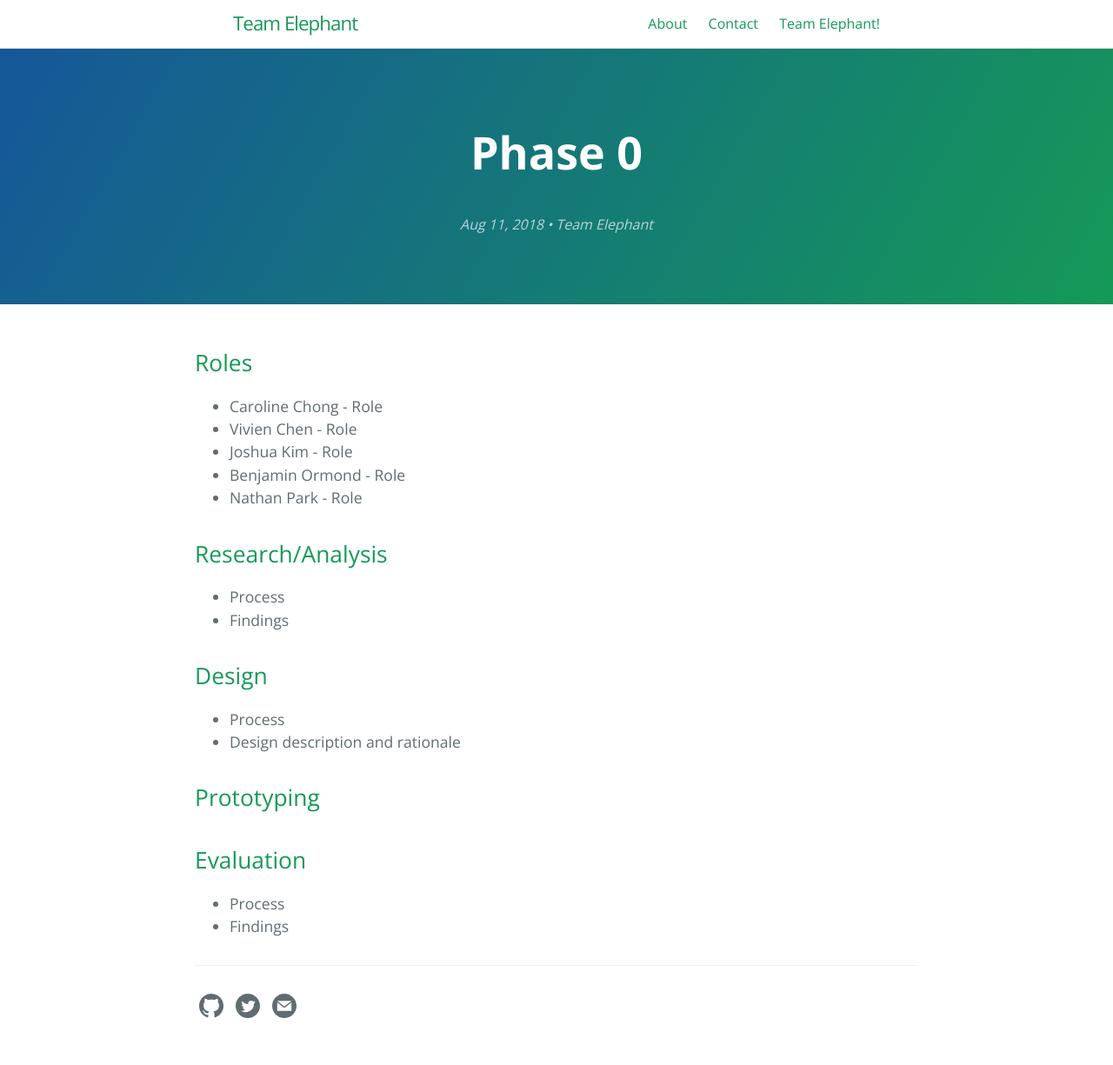
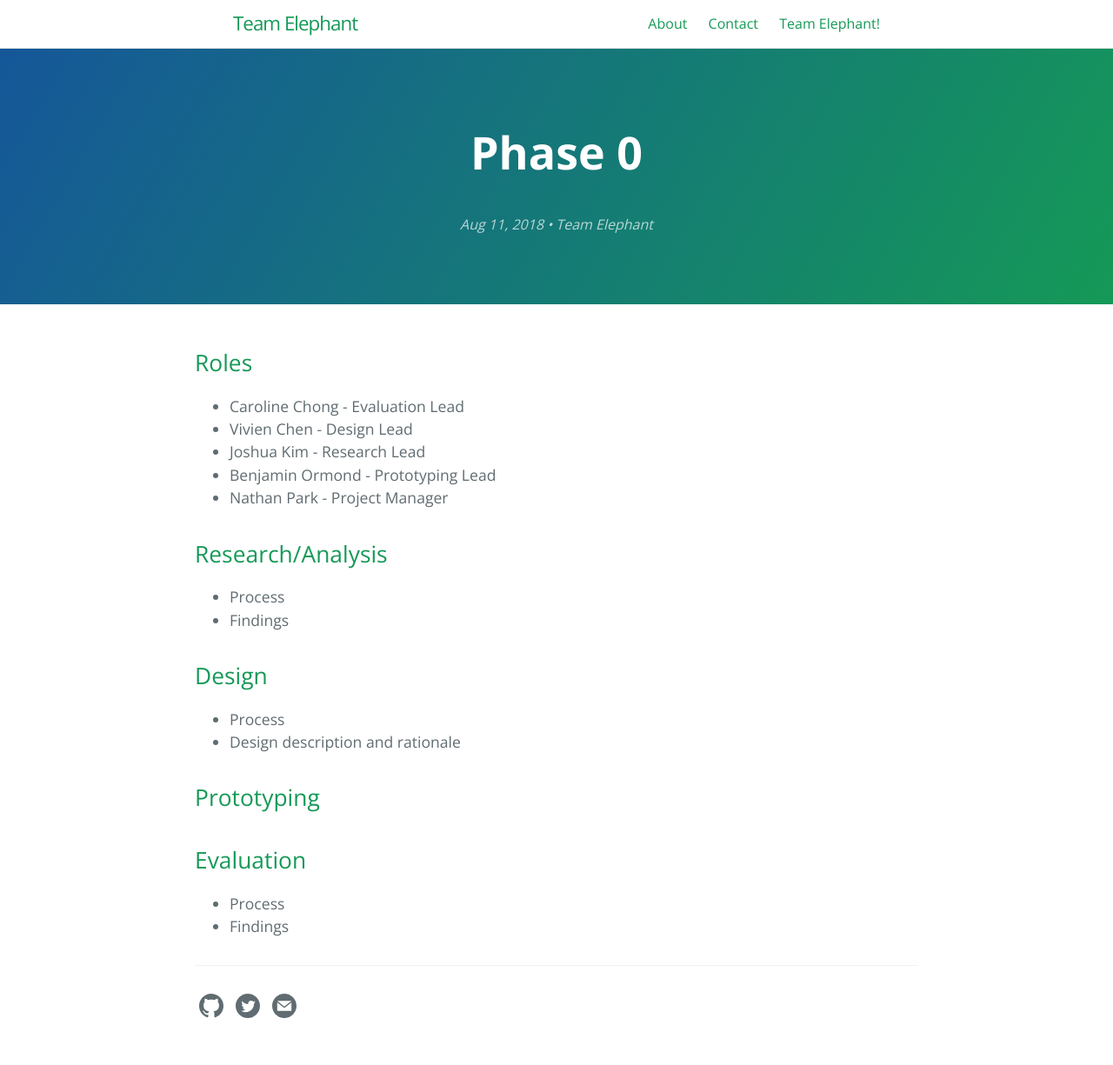
Before and after one commit to joshua-kim/team-elephant, a Jekyll site: the page built from _posts/2018-08-11-phase-0.md, in a window 1280 px wide. Shown: the whole page at 87% size. Built offline with Jekyll 4.4.1, drawn with Linux system fonts in a browser that asks for light colours.

Commit message:
Assigned roles

```diff
--- a/_posts/2018-08-11-phase-0.md
+++ b/_posts/2018-08-11-phase-0.md
@@ -3,11 +3,11 @@ layout: post
 ---
 
 ## Roles
-* Caroline Chong - Role
-* Vivien Chen - Role
-* Joshua Kim - Role
-* Benjamin Ormond - Role
-* Nathan Park - Role
+* Caroline Chong - Evaluation Lead
+* Vivien Chen - Design Lead
+* Joshua Kim - Research Lead
+* Benjamin Ormond - Prototyping Lead
+* Nathan Park - Project Manager
 
 ## Research/Analysis
 * Process
```
